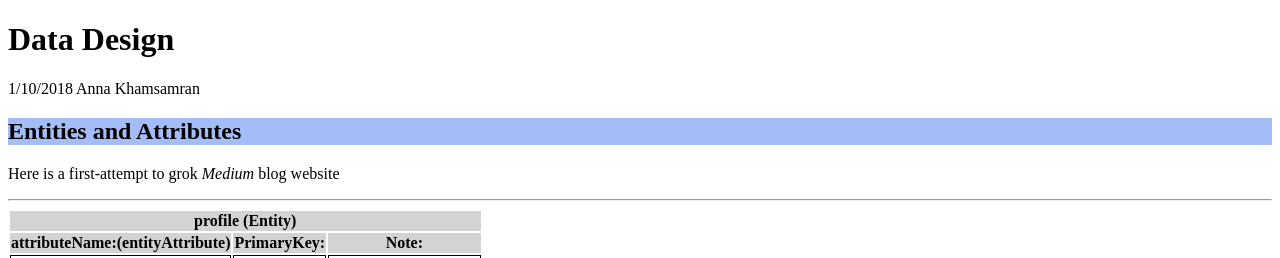
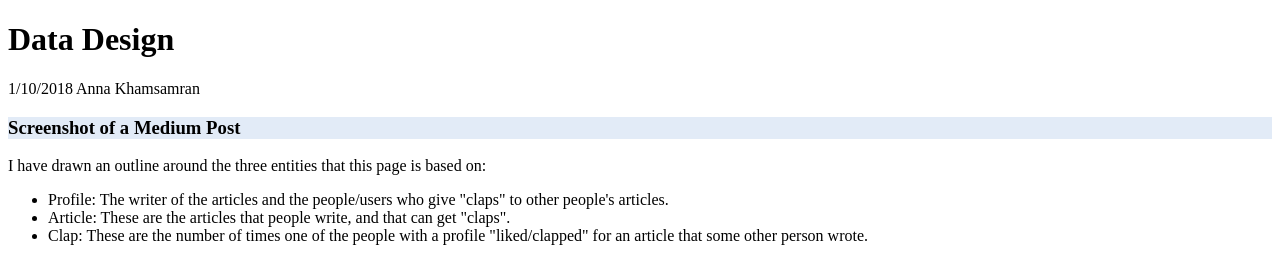
Before and after one commit to akhamsamran/data-design, a PHP site: page / in a window 1280 px wide. Shown: the top 258 px of the page. Run offline with PHP 8.4, Linux system fonts and the light colour scheme.

Commit message:
added a few notes

```diff
--- a/index.php
+++ b/index.php
@@ -11,11 +11,31 @@
 		<main>
 			<h1>Data Design</h1>
 			<p>1/10/2018 Anna Khamsamran</p>
+			<!--this <div> is for the screenshot of the Medium sample page-->
+			<div>
+				<h3>Screenshot of a Medium Post</h3>
+				<p>I have drawn an outline around the three entities that this page is based on:</p>
+				<ul>
+					<li>Profile: The writer of the articles and the people/users who give "claps" to other people's articles.</li>
+					<li>Article: These are the articles that people write, and that can get "claps".</li>
+					<li>Clap: These are the number of times one of the people with a profile "liked/clapped" for an article that some other person wrote.</li>
+				</ul>
+				<img src="images/mediumlizard.jpg" alt="screenshot of Medium post"/>
+
+			</div>
 			<!-- this <div> is to hold the Backend Entities/Attributes and keep it separate from the frontend stuff-->
 			<div>
 				<h2>Entities and Attributes</h2>
+				<h3><em>NOTES: This is the design for what we think needs to go into the database.
+						Databases are made up of Entities/Classes/Tables(although we use these interchangeably here, t
+						here are actually differences, but for now, just understand that we are talking about the
+						tables in a database when we use these words.  Entities have rows and columns, like in an excel spreadsheet.
+						Each individual row is actually a separate <strong>entity or object</strong>, created using the design
+						of the <strong>class/table</strong></em></h3>
 				<!--the <p> below is to enter information about what website/app this is about, or notes on the project-->
-				<p>Here is a first-attempt to grok <em>Medium</em> blog website</p>
+				<p>The entities/tables/classes for <em>Medium</em> blog website</p>
+				<p>In order to decide on these, we need to think about what sort of <em>attributes</em> do each of the <em>entities</em> need to be able to do in order for them to do<em>(methods)</em> what they do in the website</p>
+				<p>Data in Motion: we also need to decide which information is data in motion, which can be calculated from the data we are storing about the entities.</p>
 				<!--the entity tables below each have space for up to 10 attributes. In the case that there are less, rows can be deleted, but no more should be added to a table, as each entity should have not more than 10 attributes.  Copy and paste a whole table when more are needed, delete the ones that are not needed.-->
 				<hr/>
 				<table>
```
